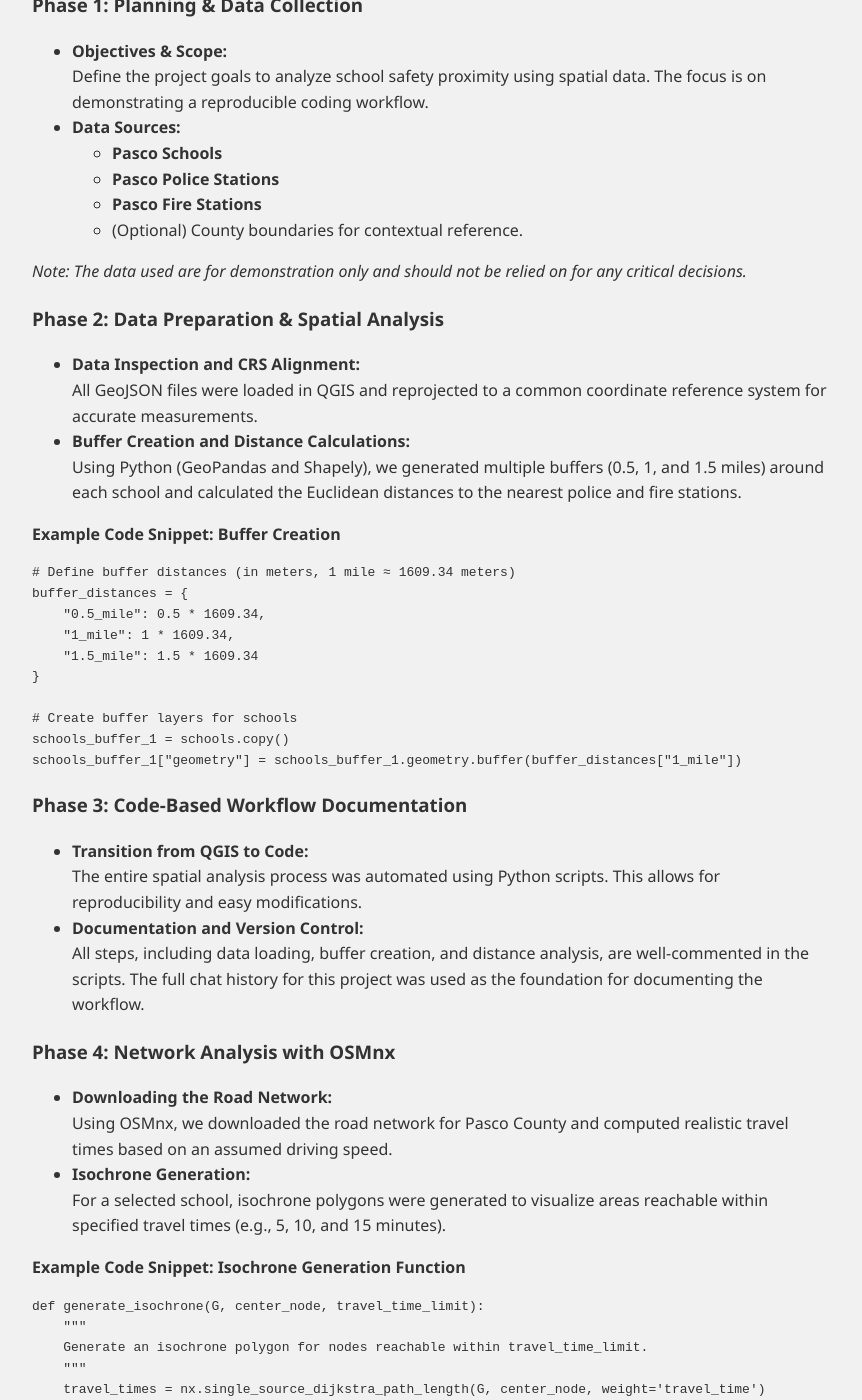
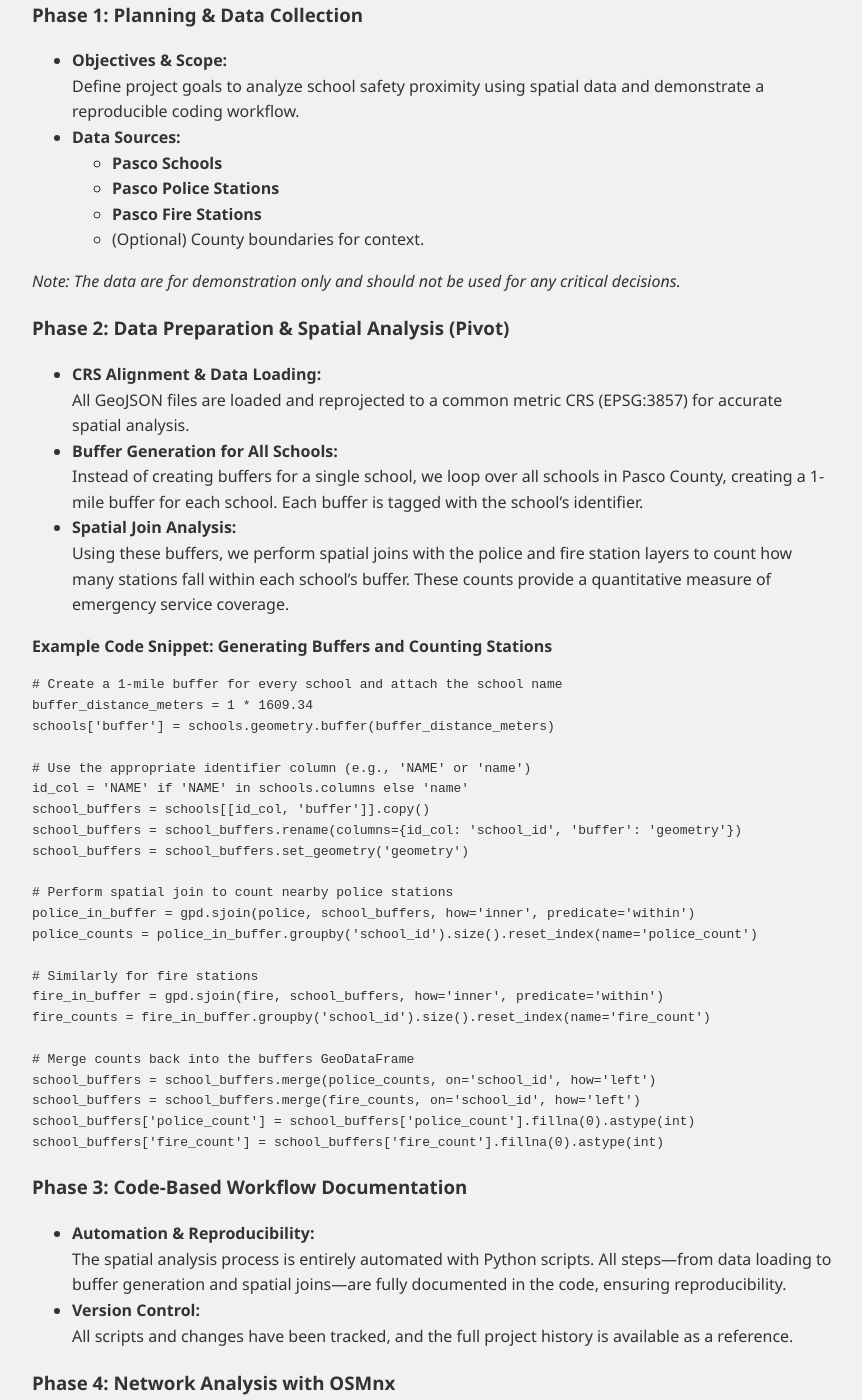
Before and after one commit to KevinMGIS/Pasco_School_Safety, a Jekyll site: the page built from index.md, in a window 1280 px wide and 1400 px high, scrolled down 1029 px. Shown: the whole window, without its empty margins (208-1070 px from the left). Built offline with Jekyll 4.4.1, drawn with Linux system fonts in a browser that asks for light colours; some of the changed text lies outside the part shown.

Commit message:
Minor updates

````diff
--- a/index.md
+++ b/index.md
@@ -12,17 +12,17 @@
 
 ## Project Overview
 
-This project demonstrates an end-to-end GIS workflow that examines the proximity of schools to emergency services (police and fire stations) in Pasco County. The focus is on showcasing a coding-based spatial analysis workflow and creating an interactive WebGIS application. The data used (Schools, Police Stations, and Fire Stations) were obtained for Pasco County, Florida, and are used here solely as sample data.
+This project demonstrates an end-to-end GIS workflow that examines the proximity of schools to emergency services (police and fire stations) in Pasco County. Originally, the focus was on generating simple Euclidean buffers and network isochrones for selected schools. However, we have pivoted to a more comprehensive approach:
 
-The project integrates:
-- **Euclidean Analysis:**
-  Buffer creation and straight-line distance measurements between schools and emergency services.
+- **Buffer & Spatial Analysis Pivot:**
+  We now generate buffers for every school in Pasco County, storing each school's identifier with its buffer. These buffers are then used to perform spatial analysis to count the number of police and fire stations that fall within each buffer, providing an indicator of service coverage for each school.
 - **Network Analysis:**
-  Realistic travel time computation using the OpenStreetMap (OSM) network and OSMnx, along with isochrone generation.
-- **Interactive Mapping:**
-  A Leaflet-based map that overlays the various layers (schools, police, fire, and isochrones) on an OpenStreetMap basemap.
-- **Dashboard Elements:**
-  (Planned) A dashboard that further summarizes key metrics and provides interactive filtering options.
+  Alongside the Euclidean buffers, we compute network isochrones using the road network from OpenStreetMap (via OSMnx) to assess realistic travel times to emergency services.
+- **Interactive Mapping & Dashboards:**
+  The processed data is integrated into a WebGIS application (using Leaflet) that displays schools, police, and fire stations. Additionally, dashboards summarize key metrics such as:
+  - The number of schools covered by police and fire services within the Euclidean and network isochrone buffers.
+  - Average distances and travel times from schools to emergency services.
+  - A breakdown of coverage percentages across schools.
 
 ---
 
@@ -30,55 +30,67 @@
 
 ### Phase 1: Planning & Data Collection
 - **Objectives & Scope:**
-  Define the project goals to analyze school safety proximity using spatial data. The focus is on demonstrating a reproducible coding workflow.
+  Define project goals to analyze school safety proximity using spatial data and demonstrate a reproducible coding workflow.
 - **Data Sources:**
   - **Pasco Schools**
   - **Pasco Police Stations**
   - **Pasco Fire Stations**
-  - (Optional) County boundaries for contextual reference.
+  - (Optional) County boundaries for context.
 
-*Note: The data used are for demonstration only and should not be relied on for any critical decisions.*
+*Note: The data are for demonstration only and should not be used for any critical decisions.*
 
-### Phase 2: Data Preparation & Spatial Analysis
-- **Data Inspection and CRS Alignment:**
-  All GeoJSON files were loaded in QGIS and reprojected to a common coordinate reference system for accurate measurements.
-- **Buffer Creation and Distance Calculations:**
-  Using Python (GeoPandas and Shapely), we generated multiple buffers (0.5, 1, and 1.5 miles) around each school and calculated the Euclidean distances to the nearest police and fire stations.
+### Phase 2: Data Preparation & Spatial Analysis (Pivot)
+- **CRS Alignment & Data Loading:**
+  All GeoJSON files are loaded and reprojected to a common metric CRS (EPSG:3857) for accurate spatial analysis.
+- **Buffer Generation for All Schools:**
+  Instead of creating buffers for a single school, we loop over all schools in Pasco County, creating a 1-mile buffer for each school. Each buffer is tagged with the school’s identifier.
+- **Spatial Join Analysis:**
+  Using these buffers, we perform spatial joins with the police and fire station layers to count how many stations fall within each school’s buffer. These counts provide a quantitative measure of emergency service coverage.
 
-**Example Code Snippet: Buffer Creation**
+**Example Code Snippet: Generating Buffers and Counting Stations**
 
 ```python
-# Define buffer distances (in meters, 1 mile ≈ 1609.34 meters)
-buffer_distances = {
-    "0.5_mile": 0.5 * 1609.34,
-    "1_mile": 1 * 1609.34,
-    "1.5_mile": 1.5 * 1609.34
-}
+# Create a 1-mile buffer for every school and attach the school name
+buffer_distance_meters = 1 * 1609.34
+schools['buffer'] = schools.geometry.buffer(buffer_distance_meters)
 
-# Create buffer layers for schools
-schools_buffer_1 = schools.copy()
-schools_buffer_1["geometry"] = schools_buffer_1.geometry.buffer(buffer_distances["1_mile"])
+# Use the appropriate identifier column (e.g., 'NAME' or 'name')
+id_col = 'NAME' if 'NAME' in schools.columns else 'name'
+school_buffers = schools[[id_col, 'buffer']].copy()
+school_buffers = school_buffers.rename(columns={id_col: 'school_id', 'buffer': 'geometry'})
+school_buffers = school_buffers.set_geometry('geometry')
+
+# Perform spatial join to count nearby police stations
+police_in_buffer = gpd.sjoin(police, school_buffers, how='inner', predicate='within')
+police_counts = police_in_buffer.groupby('school_id').size().reset_index(name='police_count')
+
+# Similarly for fire stations
+fire_in_buffer = gpd.sjoin(fire, school_buffers, how='inner', predicate='within')
+fire_counts = fire_in_buffer.groupby('school_id').size().reset_index(name='fire_count')
+
+# Merge counts back into the buffers GeoDataFrame
+school_buffers = school_buffers.merge(police_counts, on='school_id', how='left')
+school_buffers = school_buffers.merge(fire_counts, on='school_id', how='left')
+school_buffers['police_count'] = school_buffers['police_count'].fillna(0).astype(int)
+school_buffers['fire_count'] = school_buffers['fire_count'].fillna(0).astype(int)
 ```
 
 ### Phase 3: Code-Based Workflow Documentation
-- **Transition from QGIS to Code:**
-  The entire spatial analysis process was automated using Python scripts. This allows for reproducibility and easy modifications.
-- **Documentation and Version Control:**
-  All steps, including data loading, buffer creation, and distance analysis, are well-commented in the scripts. The full chat history for this project was used as the foundation for documenting the workflow.
+- **Automation & Reproducibility:**
+  The spatial analysis process is entirely automated with Python scripts. All steps—from data loading to buffer generation and spatial joins—are fully documented in the code, ensuring reproducibility.
+- **Version Control:**
+  All scripts and changes have been tracked, and the full project history is available as a reference.
 
 ### Phase 4: Network Analysis with OSMnx
-- **Downloading the Road Network:**
-  Using OSMnx, we downloaded the road network for Pasco County and computed realistic travel times based on an assumed driving speed.
+- **Road Network Download & Travel Time Calculation:**
+  The road network for Pasco County is downloaded using OSMnx and reprojected to a metric CRS. Travel times for each network edge are computed using an assumed average speed.
 - **Isochrone Generation:**
-  For a selected school, isochrone polygons were generated to visualize areas reachable within specified travel times (e.g., 5, 10, and 15 minutes).
+  For each school, an isochrone polygon is generated representing the area reachable within a specified travel time (e.g., 5 minutes). This adds a realistic perspective to the analysis.
 
-**Example Code Snippet: Isochrone Generation Function**
+**Example Code Snippet: Isochrone Generation**
 
 ```python
 def generate_isochrone(G, center_node, travel_time_limit):
-    """
-    Generate an isochrone polygon for nodes reachable within travel_time_limit.
-    """
     travel_times = nx.single_source_dijkstra_path_length(G, center_node, weight='travel_time')
     reachable_nodes = [node for node, t in travel_times.items() if t <= travel_time_limit]
     nodes = ox.graph_to_gdfs(G, nodes=True, edges=False)
@@ -89,9 +101,17 @@
 
 ### Phase 5: WebGIS Application & Dashboard Development
 - **Interactive Map:**
-  The map is built using Leaflet (in `map.html`), which loads the processed GeoJSON layers. Users can toggle layers to view schools, emergency services, and isochrones.
+  The map (built with Leaflet) displays the following layers:
+  - Schools
+  - Police Stations
+  - Fire Stations
 - **Dashboard Integration:**
-  Future plans include adding dashboard elements (using Plotly Dash or Streamlit) to provide summary statistics and interactive filtering options.
+  A side panel hosts multiple dashboard components:
+  - **Coverage Count Dashboard:** Displays the number of schools with police and fire stations within the Euclidean and network isochrone buffers.
+  - **Average Distance / Travel Time Dashboard:** Compares average distances and travel times from schools to the nearest emergency services.
+  - **Coverage Breakdown Dashboard:** Shows a breakdown (via pie chart) of the percentage of schools with different levels of service coverage.
+
+These dashboards provide quantitative insights and interactive filtering capabilities.
 
 **Example Code Snippet: Basic Leaflet Map Initialization**
 
@@ -109,6 +129,4 @@
 
 ## Conclusion
 
-This project demonstrates an integrated GIS workflow combining data collection, spatial analysis, network analysis using OSMnx, and interactive visualization with Leaflet. While the project is intended solely as a coding exercise, it provides a robust framework that showcases advanced GIS techniques and reproducible coding practices.
-
-</file>
+This pivot refines our approach by generating buffers for every school and incorporating spatial joins to count nearby emergency services, alongside generating network isochrones for a realistic measure of accessibility. The result is a robust, integrated GIS workflow that demonstrates advanced spatial analysis techniques and provides interactive, dashboard-driven insights into school safety proximity in Pasco County.
--- a/scripts/pasco_network_analysis.py
+++ b/scripts/pasco_network_analysis.py
@@ -8,8 +8,8 @@
 applications and dashboards.
 This project is intended solely as a coding exercise.
 
-Author: Your Name
-Date: YYYY-MM-DD
+Author: Kevin M
+Date: March, 2025
 """
 
 import osmnx as ox
--- a/scripts/pasco_school_buffer.py
+++ b/scripts/pasco_school_buffer.py
@@ -7,8 +7,8 @@
 The resulting data is exported as a GeoJSON file for use in a WebGIS application and dashboards.
 This project is intended solely as a coding exercise.
 
-Author: Your Name
-Date: YYYY-MM-DD
+Author: Kevin M
+Date: March, 2025
 """
 
 import geopandas as gpd
````
Also changed, not shown: map.html (+9 -6 lines).
